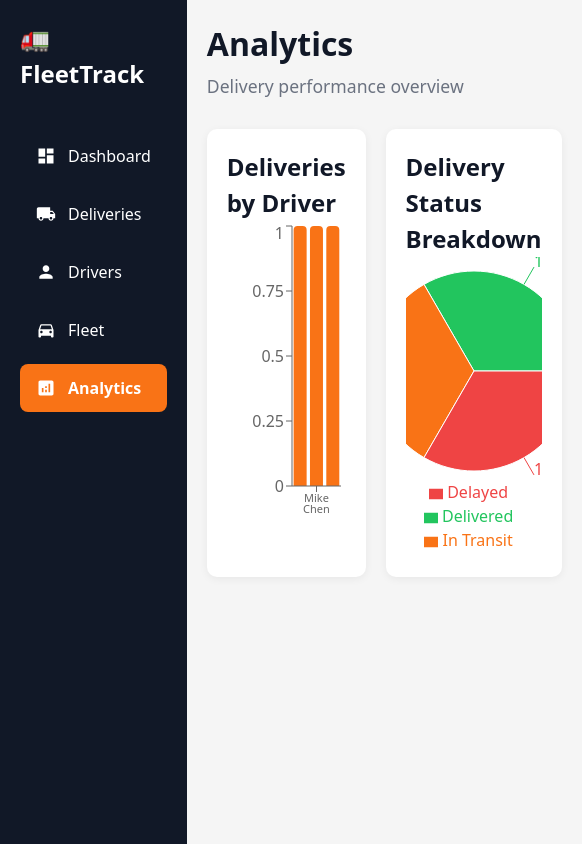
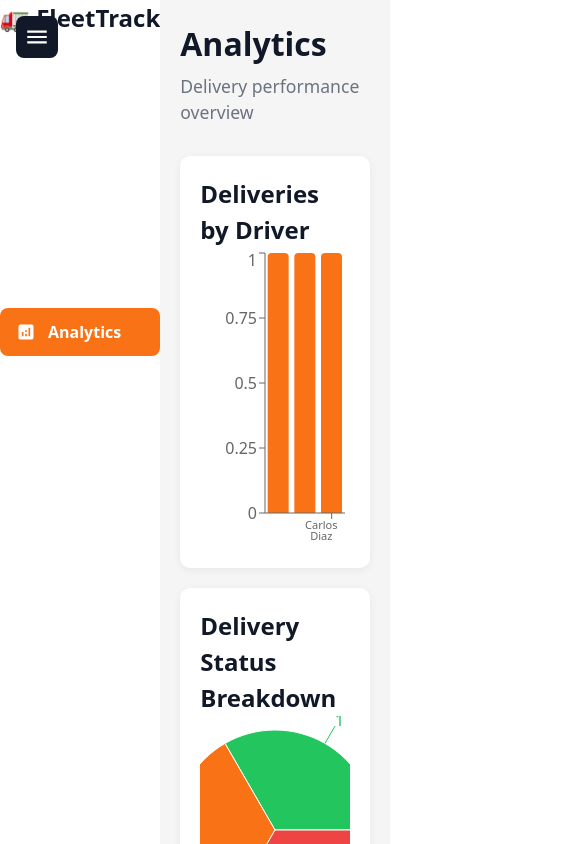
Before and after one commit to crispcodews/fleettrack, a React (Vite) app: page /analytics in a window 390 px wide. Shown: the top 844 px of the page, 582 px wide, since content can reach past the window. Built offline with nearby package versions, Linux system fonts and the light colour scheme.

Commit message:
Updates
Mobile view adjustments.
Analytics.css file created.
README.md added.

```diff
--- a/src/App.jsx
+++ b/src/App.jsx
@@ -44,7 +44,7 @@ function App() {
     // BrowserRouter enables client-side routing throughout the app
     <BrowserRouter>
       {/* Outer flex row - Sidebar on the left, page content fills the rest */}
-      <div style={{ display: "flex" }}>
+      <div style={{ display: "flex"}} className="app-layout">
         <Sidebar />
         {/* Main content area - renders the active route, light gray background */}
         <div
--- a/src/components/Sidebar.jsx
+++ b/src/components/Sidebar.jsx
@@ -1,3 +1,4 @@
+import { useState } from "react";
 import { Link, useLocation } from "react-router-dom";
 import {
   MdDashboard,
@@ -5,7 +6,10 @@ import {
   MdPerson,
   MdDirectionsCar,
   MdAnalytics,
+  MdMenu,
+  MdClose,
 } from "react-icons/md";
+import "../styles/Sidebar.css";
 
 /* Renders the fixed left-hand navigation panel for the FleetTrack app.
 Highlights the active route using React Router's current location.
@@ -13,6 +17,7 @@ Highlights the active route using React Router's current location.
 function Sidebar() {
   // useLocation gives the current url path so we can highlight the active link
   const location = useLocation();
+  const [menuOpen, setMenuOpen] = useState(false);
 
   /* Checks if a given route path matches the current URL.
 Used to apply active highlight styles to the matching nav link.
@@ -41,63 +46,77 @@ Used to apply active highlight styles to the matching nav link.
     transition: "all 0.3s ease",
   });
 
-  return (
-    //Sidebar container - fixed width, full viewport height
-    <div
-      style={{
-        width: "220px",
-        height: "100vh",
-        background: "#111827",
-        color: "white",
-        padding: "20px",
-      }}
+  const navLinks = (
+    <ul style={{ listStyle: " none", padding: 0 }}>
+      <li style={{ marginBottom: " 10px" }}>
+        <Link
+          to="/"
+          style={getLinkStyle("/")}
+          onClick={() => setMenuOpen(false)}
         >
-      {/* App logo / brand name */}
-      <h2 style={{ marginBottom: "40px" }}>🚛 FleetTrack</h2>
-
-      {/* Navigation link list */}
-      <ul style={{ listStyle: "none", padding: 0 }}>
-        {/* Dashboard */}
-        <li style={{ marginBottom: "10px" }}>
-          <Link to="/" style={getLinkStyle("/")}>
-            <MdDashboard size={20} />
-            Dashboard
+          <MdDashboard size={20} /> Dashboard
         </Link>
       </li>
-
-        {/* Deliveries */}
       <li style={{ marginBottom: "10px" }}>
-          <Link to="/deliveries" style={getLinkStyle("/deliveries")}>
-            <MdLocalShipping size={20} />
-            Deliveries
+        <Link
+          to="/deliveries"
+          style={getLinkStyle("/deliveries")}
+          onClick={() => setMenuOpen(false)}
+        >
+          <MdLocalShipping size={20} /> Deliveries
         </Link>
       </li>
-
-        {/* Drivers */}
       <li style={{ marginBottom: "10px" }}>
-          <Link to="/drivers" style={getLinkStyle("/drivers")}>
-            <MdPerson size={20} />
-            Drivers
+        <Link
+          to="/drivers"
+          style={getLinkStyle("/drivers")}
+          onClick={() => setMenuOpen(false)}
+        >
+          <MdPerson size={20} /> Drivers
         </Link>
       </li>
-
-        {/* Fleet */}
       <li style={{ marginBottom: "10px" }}>
-          <Link to="/fleet" style={getLinkStyle("/fleet")}>
-            <MdDirectionsCar size={20} />
-            Fleet
+        <Link
+          to="/fleet"
+          style={getLinkStyle("/fleet")}
+          onClick={() => setMenuOpen(false)}
+        >
+          <MdDirectionsCar size={20} /> Fleet
         </Link>
       </li>
-
-        {/* Analytics */}
       <li style={{ marginBottom: "10px" }}>
-          <Link to="/analytics" style={getLinkStyle("/analytics")}>
-            <MdAnalytics size={20} />
-            Analytics
+        <Link
+          to="/analytics"
+          style={getLinkStyle("/analytics")}
+          onClick={() => setMenuOpen(false)}
+        >
+          <MdAnalytics size={20} /> Analytics
         </Link>
       </li>
     </ul>
+  );
+
+  return (
+    <>
+      {/* Hamburger button — only visible on mobile */}
+      <button className="hamburger-btn" onClick={() => setMenuOpen(!menuOpen)}>
+        {menuOpen ? <MdClose size={26} /> : <MdMenu size={26} />}
+      </button>
+
+      {/* Mobile dropdown menu - shown when menuOpen is true */}
+      {menuOpen && (
+        <div className="sidebar-mobile">
+          <h2 style={{ marginBottom: "20px" }}>🚛 FleetTrack</h2>
+          {navLinks}
         </div>
+      )}
+
+      {/* Desktop sidebar - always visible on screens 768px and wider */}
+      <div className="sidebar-desktop">
+        <h2 style={{ marginBottom: "40px" }}>🚛 FleetTrack</h2>
+        {navLinks}
+      </div>
+    </>
   );
 }
 
--- a/src/pages/Analytics.jsx
+++ b/src/pages/Analytics.jsx
@@ -1,117 +1,78 @@
-import {
-  BarChart,
-  Bar,
-  XAxis,
-  YAxis,
-  Tooltip,
-  PieChart,
-  Pie,
-  Cell,
-  Legend,
-  ResponsiveContainer,
-} from "recharts";
-
-/* Color palette for pie chart slices.
-Order maps to statusData index: [Delivered, In Transit, Delayed]
- */
+import { BarChart, Bar, XAxis, YAxis, Tooltip, PieChart, Pie, Cell, Legend, ResponsiveContainer } from 'recharts';
+import '../styles/Analytics.css';
 
 const COLORS = ["#22c55e", "#f97316", "#ef4444"];
 
-/* Displays two data visualization summarizing delivery performance:
-1. A bar chart showing total deliveries per driver
-2. A pie chart breaking down deliveries by status
+/*
+ * Analytics component
+ * Displays two data visualizations summarizing delivery performance:
+ * 1. A bar chart showing total deliveries per driver
+ * 2. A pie chart breaking down deliveries by status
  */
+function Analytics({ deliveries }) {
 
-function Analytics({ deliveries }) {
-  /* Aggregates delivery counts by status for the pie chart.
-    Each entry is filtered from the deliveries array and counted.
-    The order here must match the COLORS array above.
+    /**
+     * Aggregates delivery counts by status for the pie chart.
+     * Order must match the COLORS array above.
      */
-
     const statusData = [
-    {
-      name: "Delivered",
-      value: deliveries.filter((d) => d.status === "Delivered").length,
-    },
-    {
-      name: "In Transit",
-      value: deliveries.filter((d) => d.status === "In Transit").length,
-    },
-    {
-      name: "Delayed",
-      value: deliveries.filter((d) => d.status === "Delayed").length,
-    },
+        { name: "Delivered",  value: deliveries.filter(d => d.status === "Delivered").length },
+        { name: "In Transit", value: deliveries.filter(d => d.status === "In Transit").length },
+        { name: "Delayed",    value: deliveries.filter(d => d.status === "Delayed").length },
     ];
 
-  /* Aggregates delivery counts per driver for the bar chart.
-    Uses reduce() to build an array of { driver, deliveries } objects.
-    If the driver already exists in the accumulator, their count is incremented; otherewise a new entry is added.
+    /**
+     * Aggregates delivery counts per driver for the bar chart.
+     * Uses reduce() to build an array of { driver, deliveries } objects.
      */
-
     const driverData = deliveries.reduce((acc, delivery) => {
-    const existing = acc.find((item) => item.driver === delivery.driver);
+        const existing = acc.find(item => item.driver === delivery.driver);
         if (existing) {
-      // Driver already tracked - increment their delivery count
+            // Driver already tracked — increment their delivery count
             existing.deliveries += 1;
         } else {
-      // First delivery seen for this driver - add a new entry
+            // First delivery seen for this driver — add a new entry
             acc.push({ driver: delivery.driver, deliveries: 1 });
         }
         return acc;
     }, []);
+
     return (
-    <div style={{ padding: "20px", maxWidth: "1400px", margin: "0 auto" }}>
+        <div className="analytics-container">
+
             {/* Page header */}
-      <div style={{ marginBottom: "30px" }}>
-        <h1 style={{ margin: 0, fontSize: "2rem", color: "#111827" }}>
-          Analytics
-        </h1>
-        <p style={{ margin: "5px 0", color: "#6b7280", fontSize: "1.1rem" }}>
-          Delivery performance overview
-        </p>
+            <div className="analytics-header">
+                <h1>Analytics</h1>
+                <p>Delivery performance overview</p>
             </div>
 
-      {/* Two-column chart grid */}
-      <div
-        style={{ display: "grid", gridTemplateColumns: "1fr 1fr", gap: "20px" }}
-      >
-        {/* Bar chart - Deliveries per Driver */}
-        <div
-          style={{
-            background: "white",
-            borderRadius: "10px",
-            padding: "20px",
-            boxShadow: "0 2px 8px rgba(0,0,0,0.06)",
-          }}
-        >
-          <h2 style={{ marginTop: 0, color: "#111827" }}>
-            Deliveries by Driver
-          </h2>
+            {/* Two-column chart grid — stacks to one column on mobile */}
+            <div className="analytics-grid">
+
+                {/* Bar Chart — Deliveries per Driver */}
+                <div className="analytics-card">
+                    <h2>Deliveries by Driver</h2>
                     <ResponsiveContainer width="100%" height={300}>
                         <BarChart data={driverData}>
                             <XAxis dataKey="driver" tick={{ fontSize: 11 }} />
                             <YAxis />
                             <Tooltip />
-              {/* radius prop rounds the top corners of each bar */}
+                            {/* radius rounds the top corners of each bar: [topLeft, topRight, bottomRight, bottomLeft] */}
                             <Bar dataKey="deliveries" fill="#f97316" radius={[4, 4, 0, 0]} />
                         </BarChart>
                     </ResponsiveContainer>
                 </div>
 
-        {/* Pie Chart - Delivery Status Breakdown */}
-        <div
-          style={{
-            background: "white",
-            borderRadius: "10px",
-            padding: "20px",
-            boxShadow: "0 2px 8px rgba(0,0,0,0.06)",
-          }}
-        >
-          <h2 style={{ marginTop: 0, color: "#111827" }}>
-            Delivery Status Breakdown
-          </h2>
+                {/* Pie Chart — Delivery Status Breakdown */}
+                <div className="analytics-card">
+                    <h2>Delivery Status Breakdown</h2>
                     <ResponsiveContainer width="100%" height={300}>
                         <PieChart>
+                            {/*
+                             * cx/cy centers the pie in the container.
+                             * outerRadius controls the pie's size.
+                             * label prop enables percentage labels on each slice.
+                             */}
                             <Pie
                                 data={statusData}
                                 cx="50%"
@@ -120,7 +81,7 @@ function Analytics({ deliveries }) {
                                 dataKey="value"
                                 label
                             >
-                {/* Map each status entry to a colored Cell using the Colors array */}
+                                {/* Map each status entry to a colored Cell using the COLORS array */}
                                 {statusData.map((entry, index) => (
                                     <Cell key={index} fill={COLORS[index]} />
                                 ))}
@@ -130,6 +91,7 @@ function Analytics({ deliveries }) {
                         </PieChart>
                     </ResponsiveContainer>
                 </div>
+
             </div>
         </div>
     );
--- /dev/null
+++ b/src/styles/Analytics.css
@@ -0,0 +1,51 @@
+/* Page layout */
+.analytics-container {
+    padding: 20px;
+    max-width: 1400px;
+    margin: 0 auto;
+}
+
+/* Header */
+.analytics-header {
+    margin-bottom: 30px;
+}
+
+.analytics-header h1 {
+    margin: 0;
+    font-size: 2rem;
+    color: #111827;
+}
+
+.analytics-header p {
+    margin: 5px 0;
+    color: #6b7280;
+    font-size: 1.1rem;
+}
+
+/* Chart grid */
+
+/* Two columns on desktop, stacks to one column on mobile */
+.analytics-grid {
+    display: grid;
+    grid-template-columns: 1fr 1fr;
+    gap: 20px;
+}
+
+@media (max-width: 768px) {
+    .analytics-grid {
+        grid-template-columns: 1fr;
+    }
+}
+
+/* Chart cards */
+.analytics-card {
+    background: white;
+    border-radius: 10px;
+    padding: 20px;
+    box-shadow: 0 2px 8px rgba(0 ,0 , 0, 0.06);
+}
+
+.analytics-card h2 {
+    margin-top: 0;
+    color: #111827;
+}
--- a/src/styles/DeliveryTable.css
+++ b/src/styles/DeliveryTable.css
@@ -101,3 +101,26 @@ rgba background at -20% opacity keeps the badge subtle against white rows.
 .delete-btn:hover {
   background-color: #cc0000;
 }
+
+@media (max-width: 768px) {
+    /* Stack form inputs vertically on mobile */
+    .input-group {
+        flex-direction: column;
+    }
+
+    /* Full width inputs when stacked */
+    .input-group input,
+    .input-group select {
+        width: 100%;
+    }
+
+    /* Full width search bar on mobile */
+    .search-input {
+        width: 100%
+    }
+
+    /* Allow table to scroll horizontally on small screens */
+    .delivery-table-container {
+        overflow-x: auto;
+    }
+}
--- a/src/styles/Sidebar.css
+++ b/src/styles/Sidebar.css
@@ -0,0 +1,51 @@
+/* Only visible on mobile - hidden on desktop */
+.hamburger-btn {
+    display: flex;
+    position: fixed;
+    top: 16px;
+    left: 16px;
+    z-index: 1000;
+    background: #111827;
+    color: white;
+    border: none;
+    border-radius: 8px;
+    padding: 8px;
+    cursor: pointer;
+}
+
+/* Full-width dropdown nav shown when hamburger is toggled */
+.side-mobile {
+    position: fixed;
+    top: 0;
+    left: 0;
+    width: 100%;
+    background: #111827;
+    color: white;
+    padding: 60px 20px 20px 20px; /* Top padding clears the hamburger button */
+    z-index: 999;
+}
+
+/* Desktop sidebar is hidden on mobile */
+.side-desktop {
+    display: none;
+}
+
+/* Desktop layout */
+@media (min-width: 768px) {
+    /* Hide hamburger and mobile menu on desktop */
+    .hamburger-btn,
+    .sidebar-mobile {
+        display: none;
+    }
+
+    /* Show the permanent sidebar on desktop */
+    .sidebar-desktop {
+        display: block;
+        width: 220px;
+        min-height: 100vh;
+        background: #111827;
+        color: white;
+        padding: 20px;
+        flex-shrink: 0; /* Prevents sidebar from shrinking in the flex layout */
+    }
+}
```
Also changed, not shown: 1 other file (tests, documents, lock files or other folders). Lines whose indentation alone changed are shown as unchanged.
